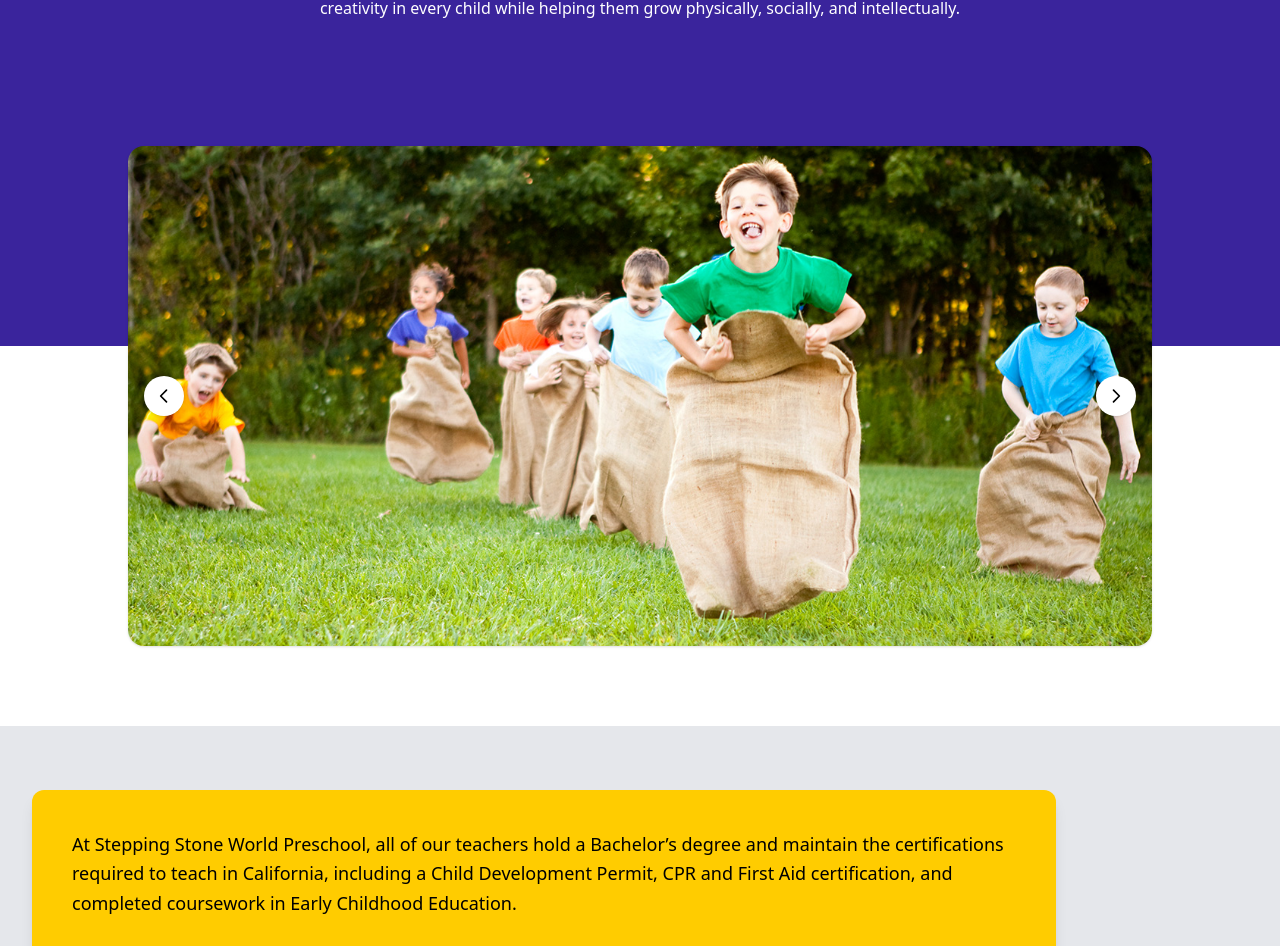
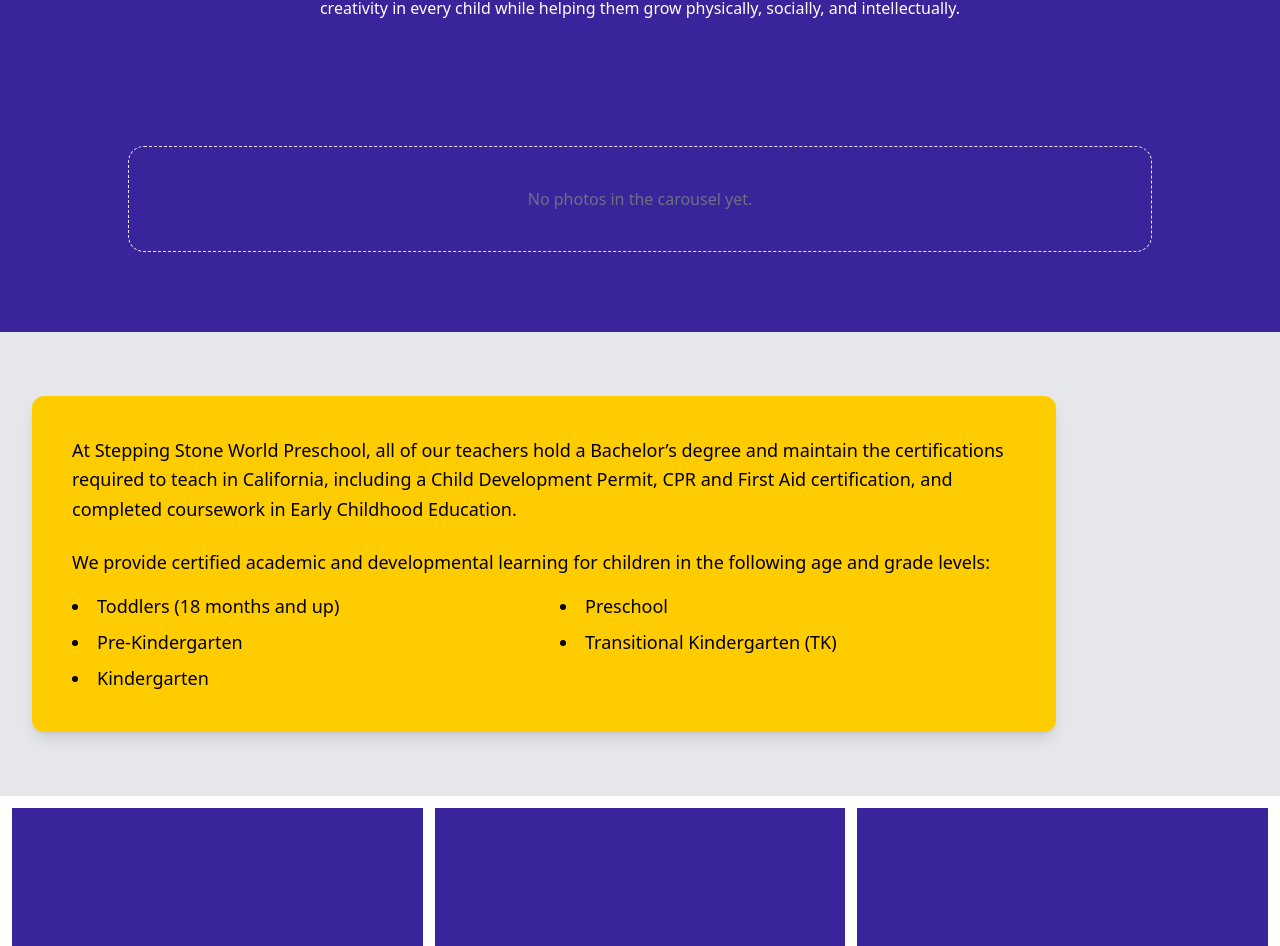
Before and after one commit to Anishb00/PreschoolReactSite, a Next.js app: page / in a window 1280 px wide. Shown: the part 2271-3217 px from the top of the page. Built offline with nearby package versions, Linux system fonts and the light colour scheme.

Commit message:
fix: edited photo carousel image order logic

```diff
--- a/src/app/(site)/page.tsx
+++ b/src/app/(site)/page.tsx
@@ -9,7 +9,6 @@
 import Location from "./components/Location";
 
 export default function Home() {
-  const carouselDir = path.join(process.cwd(), "public/photocarousel");
   const orderFilePath = path.join(
     process.cwd(),
     "src",
@@ -19,13 +18,6 @@
     "photocarousel.json"
   );
   const isImageFile = (file: string) => /\.(jpg|jpeg|png|webp)$/i.test(file);
-  const diskFiles = (() => {
-    try {
-      return fs.readdirSync(carouselDir).filter(isImageFile);
-    } catch {
-      return [];
-    }
-  })();
   const orderedFiles = (() => {
     if (!fs.existsSync(orderFilePath)) {
       return [];
@@ -41,13 +33,7 @@
       return [];
     }
   })();
-  const orderedSet = new Set(orderedFiles);
-  const carouselImageFilenames = [
-    ...orderedFiles.filter((file) => diskFiles.includes(file)),
-    ...diskFiles
-      .filter((file) => !orderedSet.has(file))
-      .sort((a, b) => a.localeCompare(b)),
-  ];
+  const carouselImageFilenames = orderedFiles;
 
   return (
     <>
```
